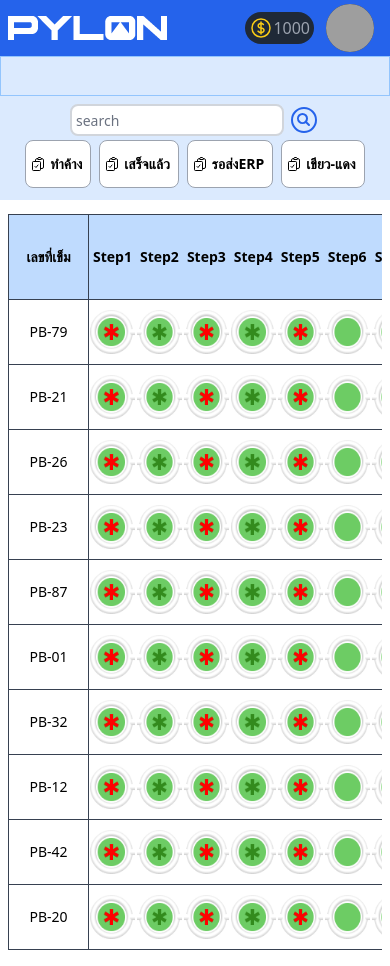
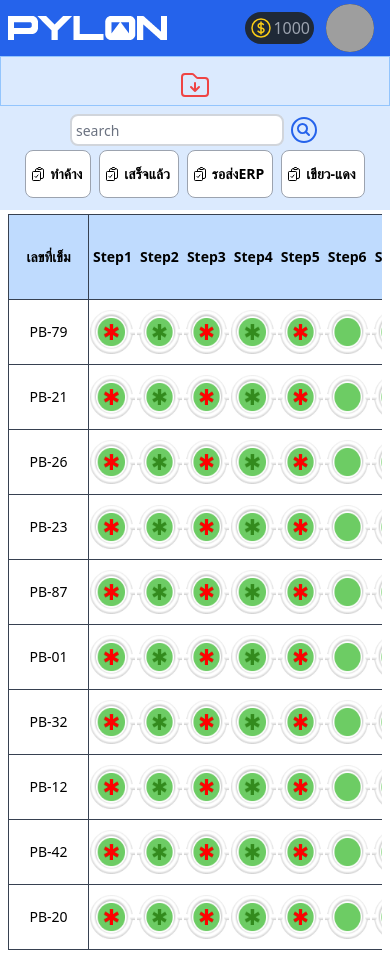
Before and after one commit to thatbeer/react_qcreport, a React (Create React App) app: page /1 in a window 390 px wide. Built offline with nearby package versions, Linux system fonts and the light colour scheme; sample sign-in values are in the browser's storage; grey boxes are pictures that could not be loaded.

Commit message:
add pdf icon to mobile screen

```diff
--- a/src/components/Subnavbar.jsx
+++ b/src/components/Subnavbar.jsx
@@ -31,7 +31,14 @@ const Subnavbar = (props) => {
                 justify-center sm:justify-start sm:items-stretch text-xl font-bold mt-2 lg:m-0 sm:mt-0`}>
                   <p className={`truncate w-full text-center lg:text-start ${titleback ? "hover:text-blue-700 hover:cursor-pointer" : ""}  z-40 `}
                    onClick={titleback ? onClickTitle : null}>{PName}</p>
-                  <p className='truncate w-full text-center lg:hidden'>{pileId} </p>
+                  <p className='truncate w-full text-center lg:hidden'>
+                    <div className='flex items-center justify-center' >
+                    {pileId}
+                    <FolderArrowDownIcon className=' z-30 lg:relative h-8 w-8  text-red-500
+                  hover:cursor-pointer ' />
+
+                    </div>
+                  </p>
                 </div>
 
 
@@ -69,7 +76,7 @@ const Subnavbar = (props) => {
                     {pileId}
                   </h2>
                   <div>
-                  <FolderArrowDownIcon className='flex z-30 lg:flex h-10 w-10 mx-2 pr-2 text-red-500
+                  <FolderArrowDownIcon className='flex z-30 lg:relative h-12 w-12 mx-2 pr-2 text-red-500
                   hover:cursor-pointer ' />
 
                   </div>
```
